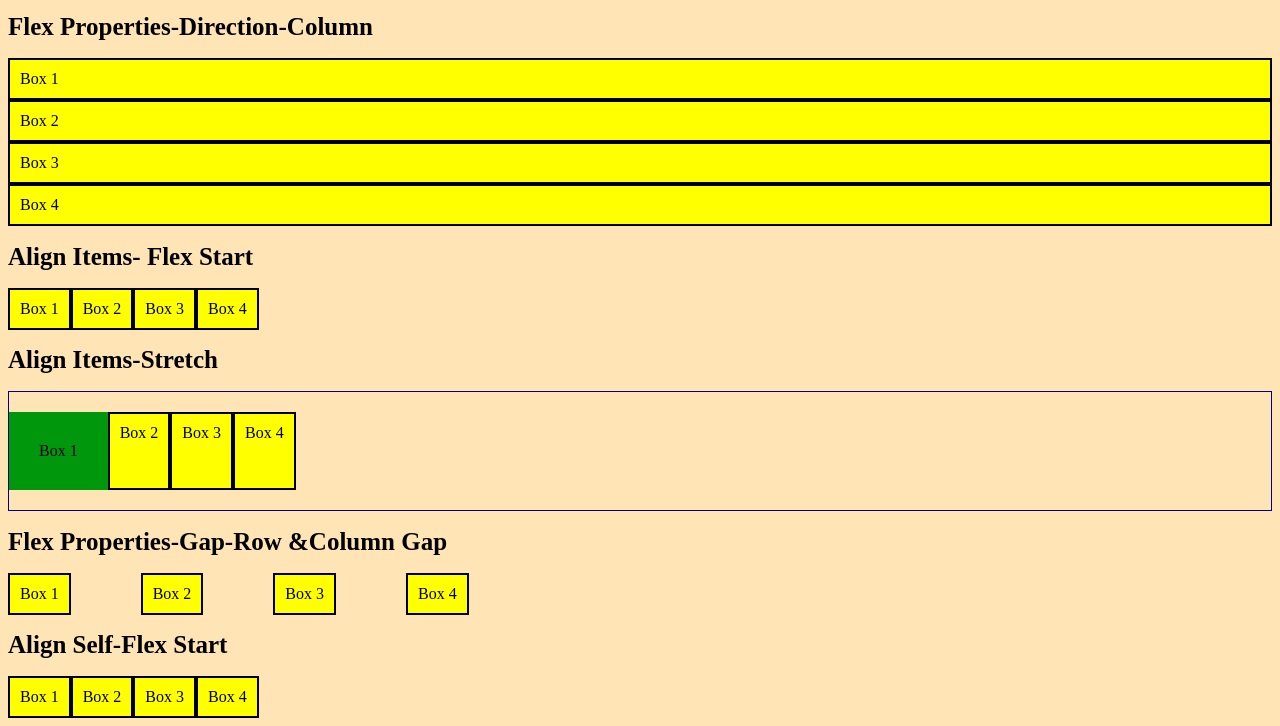
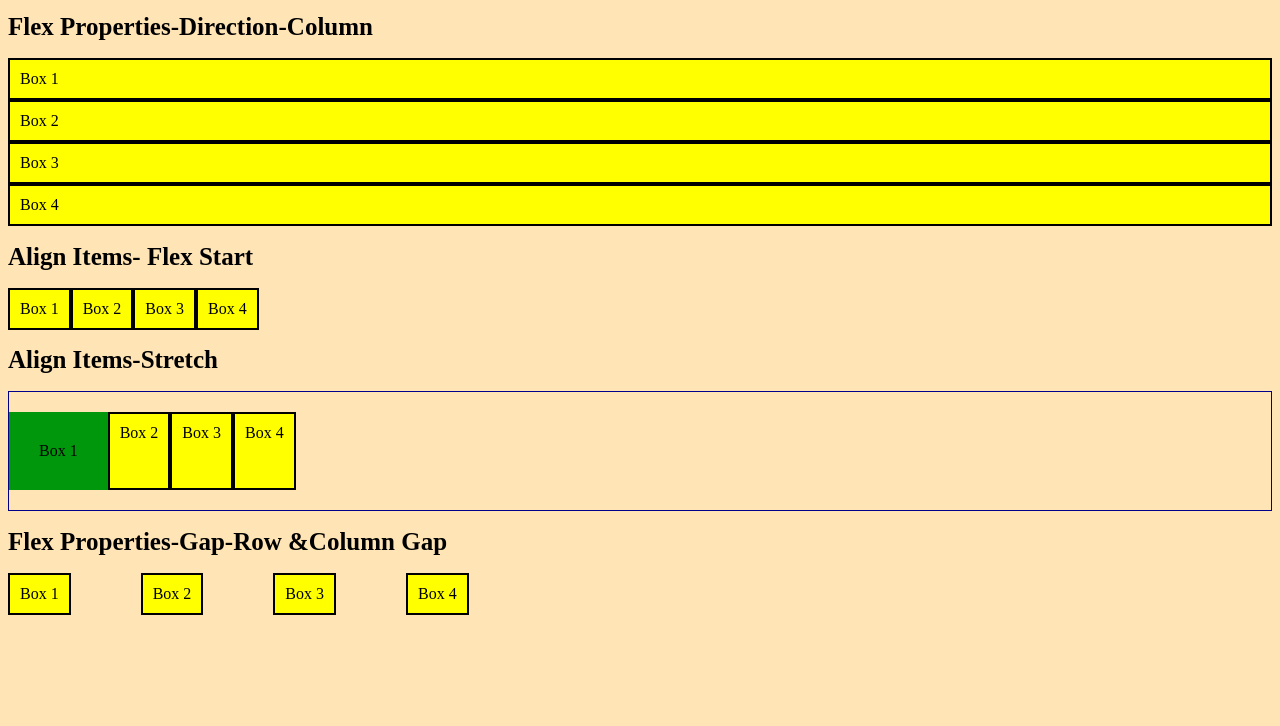
Before and after one commit to Bharathi-2003/flex-properties, a plain HTML site: page index.html in a window 1280 px wide. Shown: the part 1061-1787 px from the top of the page. After the commit the page ends 1684 px from the top, so only its background shows below. Drawn offline with Linux system fonts and the light colour scheme.

Commit message:
add flex properties file.

```diff
--- a/index.html
+++ b/index.html
@@ -165,7 +165,7 @@
 <div class="box">Box 4</div>
 <style>
  #column{ display: flex;
-  flex-direction: column-reverse   }
+  flex-direction: column-reverse;  }
 .box{
    border: 2px solid black;
   background-color: yellow;
@@ -252,7 +252,7 @@ padding: 10px;
 
 </style>
 </div>
-<div>
+<!--<div>
 <h1>Align self-flex start</h1>
 <div id="flex-1">
 <div class="box">Box 1</div>
@@ -267,6 +267,6 @@ padding: 10px;
     background-color: yellow;
     padding: 10px;}
 </style>
-</div>
+</div>  -->
 </body>
 </html>
```
